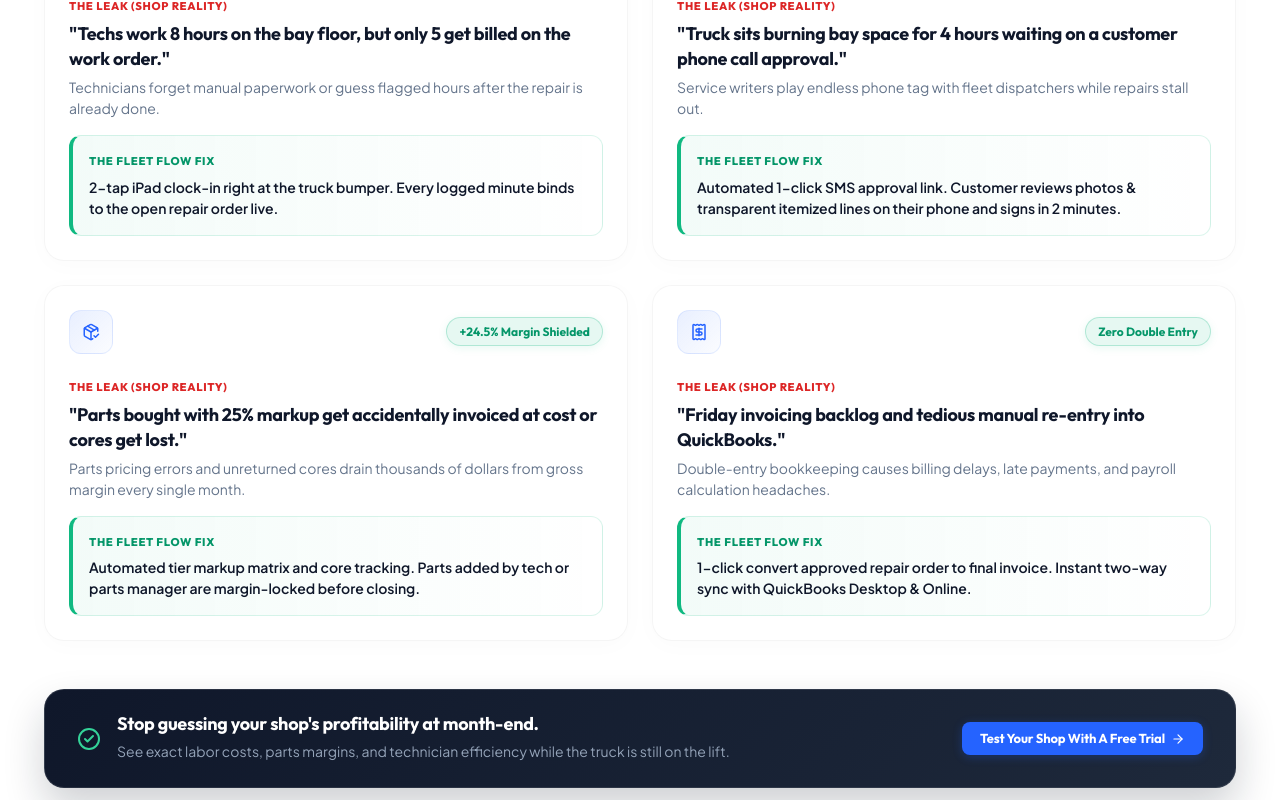
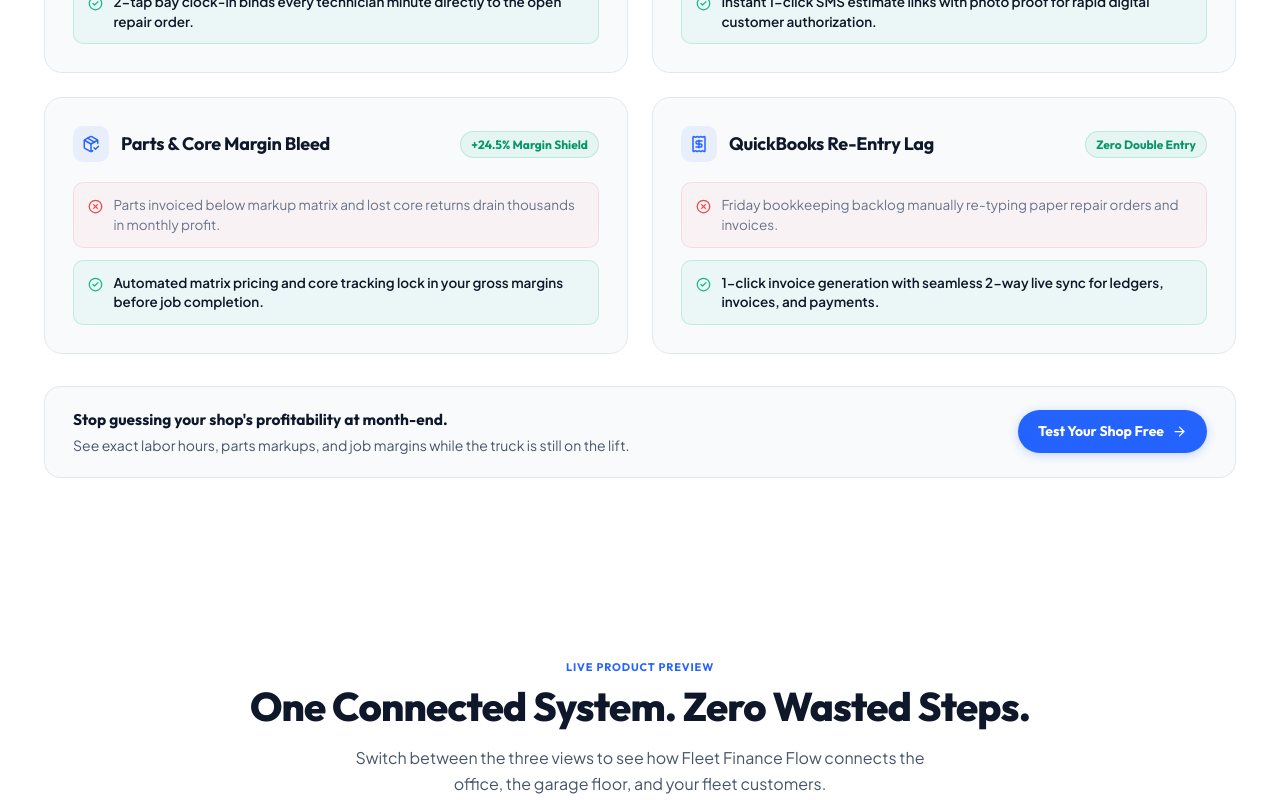
Before and after one commit to officialxairlive-hub/fleetfinanceflow, a Next.js app: page / in a window 1280 px wide. Shown: the part 1480-2280 px from the top of the page. Built offline with nearby package versions, Linux system fonts and the light colour scheme.

Commit message:
refactor: Streamline Profit Leaks section with clean contrast cards to reduce cognitive load

```diff
--- a/app/components/ProblemSolution.js
+++ b/app/components/ProblemSolution.js
@@ -1,39 +1,38 @@
 'use client';
 
 import { useRef } from 'react';
-import Image from 'next/image';
 import { motion, useInView } from 'framer-motion';
-import { Clock, Smartphone, PackageCheck, Receipt, ArrowRight, CheckCircle2 } from 'lucide-react';
+import { Clock, Smartphone, PackageCheck, Receipt, XCircle, CheckCircle2, ArrowRight } from 'lucide-react';
 import styles from './ProblemSolution.module.css';
 
 const profitLeaks = [
   {
     icon: Clock,
-    problemSlang: 'Techs work 8 hours on the bay floor, but only 5 get billed on the work order.',
-    plainTruth: 'Technicians forget manual paperwork or guess flagged hours after the repair is already done.',
-    solutionReal: '2-tap iPad clock-in right at the truck bumper. Every logged minute binds to the open repair order live.',
-    metricBadge: '96.2% Billed Labor Recovery'
+    title: 'Unbilled Bay Labor',
+    metric: '96.2% Billed Recovery',
+    leak: 'Techs work 8 hours on the floor, but only 5 make it onto the invoice due to lost paper logs.',
+    fix: '2-tap bay clock-in binds every technician minute directly to the open repair order.'
   },
   {
     icon: Smartphone,
-    problemSlang: 'Truck sits burning bay space for 4 hours waiting on a customer phone call approval.',
-    plainTruth: 'Service writers play endless phone tag with fleet dispatchers while repairs stall out.',
-    solutionReal: 'Automated 1-click SMS approval link. Customer reviews photos & transparent itemized lines on their phone and signs in 2 minutes.',
-    metricBadge: 'Under 3 Min Sign-Off'
+    title: 'Estimate Approval Stalls',
+    metric: '< 3 Min Sign-Off',
+    leak: 'Trucks sit burning valuable bay space for hours while writers play phone tag with dispatchers.',
+    fix: 'Instant 1-click SMS estimate links with photo proof for rapid digital customer authorization.'
   },
   {
     icon: PackageCheck,
-    problemSlang: 'Parts bought with 25% markup get accidentally invoiced at cost or cores get lost.',
-    plainTruth: 'Parts pricing errors and unreturned cores drain thousands of dollars from gross margin every single month.',
-    solutionReal: 'Automated tier markup matrix and core tracking. Parts added by tech or parts manager are margin-locked before closing.',
-    metricBadge: '+24.5% Margin Shielded'
+    title: 'Parts & Core Margin Bleed',
+    metric: '+24.5% Margin Shield',
+    leak: 'Parts invoiced below markup matrix and lost core returns drain thousands in monthly profit.',
+    fix: 'Automated matrix pricing and core tracking lock in your gross margins before job completion.'
   },
   {
     icon: Receipt,
-    problemSlang: 'Friday invoicing backlog and tedious manual re-entry into QuickBooks.',
-    plainTruth: 'Double-entry bookkeeping causes billing delays, late payments, and payroll calculation headaches.',
-    solutionReal: '1-click convert approved repair order to final invoice. Instant two-way sync with QuickBooks Desktop & Online.',
-    metricBadge: 'Zero Double Entry'
+    title: 'QuickBooks Re-Entry Lag',
+    metric: 'Zero Double Entry',
+    leak: 'Friday bookkeeping backlog manually re-typing paper repair orders and invoices.',
+    fix: '1-click invoice generation with seamless 2-way live sync for ledgers, invoices, and payments.'
   }
 ];
 
@@ -42,69 +41,77 @@ export default function ProblemSolution() {
   const isInView = useInView(sectionRef, { once: true, margin: '-60px' });
 
   return (
-    <section className={`section ${styles.problemSolution}`} ref={sectionRef} id="how-it-works">
+    <section className={`section ${styles.section}`} ref={sectionRef} id="how-it-works">
       <div className="container">
 
         <div className="section-header">
-          <span className="section-label">THE FOUR MAJOR SHOP PROFIT LEAKS</span>
+          <span className="section-label">PROFIT LEAK PROTECTION</span>
           <h2 className="section-title">
-            Where Heavy-Duty Repair Shops Bleed Money — And How We Plug The Leak.
+            Stop Margin Leakage Before The Job Closes.
           </h2>
           <p className="section-subtitle">
-            Most shops know what they invoiced at the end of the month. Few know what they actually kept. Here is how Fleet Finance Flow protects your hard-earned margin at every step of the job.
+            Four common shop bottlenecks that quietly drain gross profit — and how Fleet Finance Flow fixes them.
           </p>
         </div>
 
         <div className={styles.grid}>
-          {profitLeaks.map((leak, idx) => {
-            const Icon = leak.icon;
+          {profitLeaks.map((item, idx) => {
+            const Icon = item.icon;
             return (
               <motion.div
                 key={idx}
-                className={styles.leakCard}
-                initial={{ opacity: 0, y: 20 }}
+                className={styles.card}
+                initial={{ opacity: 0, y: 16 }}
                 animate={isInView ? { opacity: 1, y: 0 } : {}}
-                transition={{ duration: 0.45, delay: idx * 0.1 }}
+                transition={{ duration: 0.35, delay: idx * 0.08 }}
               >
-                <div className={styles.cardTop}>
-                  <div className={styles.iconCircle}>
-                    <Icon size={18} />
+                {/* Header: Icon + Title + Metric */}
+                <div className={styles.cardHeader}>
+                  <div className={styles.titleWrap}>
+                    <div className={styles.iconCircle}>
+                      <Icon size={18} />
+                    </div>
+                    <h3 className={styles.cardTitle}>{item.title}</h3>
                   </div>
-                  <span className={styles.metricBadge}>{leak.metricBadge}</span>
+                  <span className={styles.metricBadge}>{item.metric}</span>
                 </div>
 
-                <div className={styles.problemBox}>
-                  <span className={styles.boxTagRed}>THE LEAK (SHOP REALITY)</span>
-                  <h3 className={styles.problemTitle}>"{leak.problemSlang}"</h3>
-                  <p className={styles.plainExplanation}>{leak.plainTruth}</p>
-                </div>
+                {/* Leak (Problem) Row */}
+                <div className={styles.comparisonRow}>
+                  <div className={styles.rowItemLeak}>
+                    <div className={styles.statusIconRed}>
+                      <XCircle size={15} />
+                    </div>
+                    <p className={styles.leakText}>{item.leak}</p>
+                  </div>
 
-                <div className={styles.solutionBox}>
-                  <span className={styles.boxTagGreen}>THE FLEET FLOW FIX</span>
-                  <p className={styles.solutionText}>{leak.solutionReal}</p>
+                  {/* Fix (Solution) Row */}
+                  <div className={styles.rowItemFix}>
+                    <div className={styles.statusIconGreen}>
+                      <CheckCircle2 size={15} />
+                    </div>
+                    <p className={styles.fixText}>{item.fix}</p>
+                  </div>
                 </div>
               </motion.div>
             );
           })}
         </div>
 
-        {/* Visual Callout Bar */}
+        {/* Streamlined Callout Bar */}
         <motion.div
-          className={styles.bottomTakeaway}
-          initial={{ opacity: 0, y: 15 }}
+          className={styles.calloutBar}
+          initial={{ opacity: 0, y: 12 }}
           animate={isInView ? { opacity: 1, y: 0 } : {}}
-          transition={{ duration: 0.5, delay: 0.45 }}
+          transition={{ duration: 0.4, delay: 0.35 }}
         >
-          <div className={styles.takeawayLeft}>
-            <CheckCircle2 size={24} className={styles.takeawayIcon} />
-            <div>
-              <h4 className={styles.takeawayTitle}>Stop guessing your shop's profitability at month-end.</h4>
-              <p className={styles.takeawaySub}>See exact labor costs, parts margins, and technician efficiency while the truck is still on the lift.</p>
-            </div>
+          <div className={styles.calloutText}>
+            <strong>Stop guessing your shop's profitability at month-end.</strong>
+            <span>See exact labor hours, parts markups, and job margins while the truck is still on the lift.</span>
           </div>
-          <a href="/signup" className="btn btn-primary">
-            Test Your Shop With A Free Trial
-            <ArrowRight size={14} />
+          <a href="/signup" className={styles.calloutBtn}>
+            <span>Test Your Shop Free</span>
+            <ArrowRight size={15} />
           </a>
         </motion.div>
 
--- a/app/components/ProblemSolution.module.css
+++ b/app/components/ProblemSolution.module.css
@@ -1,212 +1,206 @@
-.problemSolution {
-  background-color: var(--color-bg-alt); /* slightly off-white */
+/* ProblemSolution.module.css */
+.section {
+  background-color: var(--color-bg);
   position: relative;
-  overflow: hidden;
-}
-
-/* Subtle background glow effect */
-.problemSolution::before {
-  content: '';
-  position: absolute;
-  top: -20%;
-  left: 50%;
-  transform: translateX(-50%);
-  width: 1000px;
-  height: 500px;
-  background: radial-gradient(circle, rgba(37, 99, 255, 0.05) 0%, transparent 70%);
-  z-index: 0;
-  pointer-events: none;
+  padding: 5rem 0;
 }
 
 .grid {
   display: grid;
   grid-template-columns: repeat(2, 1fr);
-  gap: var(--space-6);
-  margin-bottom: var(--space-12);
-  position: relative;
-  z-index: 1;
+  gap: 1.5rem;
+  margin-bottom: 2rem;
 }
 
-.leakCard {
-  background: rgba(255, 255, 255, 0.7);
-  backdrop-filter: blur(16px);
-  -webkit-backdrop-filter: blur(16px);
-  border: 1px solid rgba(0, 0, 0, 0.04);
-  border-radius: 20px;
-  padding: var(--space-6);
+.card {
+  background: var(--color-surface);
+  border: 1px solid var(--color-border);
+  border-radius: 18px;
+  padding: 1.75rem;
   display: flex;
   flex-direction: column;
-  gap: var(--space-4);
-  transition: all 0.4s cubic-bezier(0.16, 1, 0.3, 1);
-  box-shadow: 0 4px 24px rgba(0, 0, 0, 0.02);
+  gap: 1.25rem;
+  transition: all 0.25s cubic-bezier(0.16, 1, 0.3, 1);
 }
 
-.leakCard:hover {
-  background: rgba(255, 255, 255, 1);
-  border-color: rgba(37, 99, 255, 0.15);
-  box-shadow: 0 12px 32px rgba(37, 99, 255, 0.08);
-  transform: translateY(-4px);
+.card:hover {
+  background: #FFFFFF;
+  border-color: var(--color-border-strong);
+  box-shadow: 0 8px 24px rgba(0, 0, 0, 0.05);
+  transform: translateY(-2px);
 }
 
-.cardTop {
+.cardHeader {
   display: flex;
   justify-content: space-between;
   align-items: center;
-  margin-bottom: var(--space-2);
+  gap: 0.75rem;
+  flex-wrap: wrap;
+}
+
+.titleWrap {
+  display: flex;
+  align-items: center;
+  gap: 0.75rem;
 }
 
 .iconCircle {
-  width: 44px;
-  height: 44px;
-  border-radius: 12px;
-  background: linear-gradient(135deg, rgba(37, 99, 255, 0.1) 0%, rgba(37, 99, 255, 0.02) 100%);
+  width: 36px;
+  height: 36px;
+  border-radius: 10px;
+  background: rgba(37, 99, 255, 0.08);
   color: var(--color-primary);
   display: flex;
   align-items: center;
   justify-content: center;
-  border: 1px solid rgba(37, 99, 255, 0.1);
+  flex-shrink: 0;
+}
+
+.cardTitle {
+  font-family: var(--font-heading);
+  font-size: 1.125rem;
+  font-weight: 700;
+  color: var(--color-text);
+  letter-spacing: -0.015em;
+  margin: 0;
 }
 
 .metricBadge {
   font-family: var(--font-heading);
-  font-size: 0.75rem; /* 12px */
+  font-size: 0.75rem;
   font-weight: 700;
   color: #059669;
-  background: rgba(16, 185, 129, 0.10);
-  border: 1px solid rgba(16, 185, 129, 0.25);
-  padding: 4px 12px;
+  background: rgba(16, 185, 129, 0.08);
+  border: 1px solid rgba(16, 185, 129, 0.2);
+  padding: 3px 10px;
   border-radius: 9999px;
-  box-shadow: 0 2px 8px rgba(16, 185, 129, 0.1);
 }
 
-.problemBox {
+.comparisonRow {
   display: flex;
   flex-direction: column;
-  gap: 6px;
+  gap: 0.75rem;
 }
 
-.boxTagRed {
-  font-family: var(--font-heading);
-  font-size: 0.7rem;
-  font-weight: 800;
-  letter-spacing: 0.06em;
-  color: #DC2626;
-  text-transform: uppercase;
+.rowItemLeak {
+  display: flex;
+  align-items: flex-start;
+  gap: 0.65rem;
+  background: rgba(239, 68, 68, 0.04);
+  border: 1px solid rgba(239, 68, 68, 0.12);
+  border-radius: 10px;
+  padding: 0.75rem 0.875rem;
 }
 
-.problemTitle {
-  font-family: var(--font-heading);
-  font-size: 1.125rem;
-  font-weight: 700;
-  letter-spacing: -0.015em;
-  color: #0F172A;
-  line-height: 1.4;
+.statusIconRed {
+  color: #EF4444;
+  margin-top: 2px;
+  flex-shrink: 0;
+}
+
+.leakText {
+  font-family: var(--font-body);
+  font-size: 0.84375rem;
+  color: #64748B;
+  line-height: 1.45;
   margin: 0;
 }
 
-.plainExplanation {
+.rowItemFix {
+  display: flex;
+  align-items: flex-start;
+  gap: 0.65rem;
+  background: rgba(16, 185, 129, 0.05);
+  border: 1px solid rgba(16, 185, 129, 0.18);
+  border-radius: 10px;
+  padding: 0.75rem 0.875rem;
+}
+
+.statusIconGreen {
+  color: #10B981;
+  margin-top: 2px;
+  flex-shrink: 0;
+}
+
+.fixText {
   font-family: var(--font-body);
-  font-size: 0.875rem;
-  color: #64748B;
-  line-height: 1.5;
+  font-size: 0.84375rem;
+  color: #0F172A;
+  font-weight: 600;
+  line-height: 1.45;
   margin: 0;
 }
 
-.solutionBox {
-  background: linear-gradient(to right, rgba(16, 185, 129, 0.05), transparent);
-  border: 1px solid rgba(16, 185, 129, 0.15);
-  border-left: 4px solid #10B981;
-  border-radius: 12px;
-  padding: var(--space-4);
-  display: flex;
-  flex-direction: column;
-  gap: 6px;
-  margin-top: auto;
-  transition: all 0.3s ease;
-}
-
-.leakCard:hover .solutionBox {
-  border-color: rgba(16, 185, 129, 0.3);
-  background: linear-gradient(to right, rgba(16, 185, 129, 0.08), rgba(16, 185, 129, 0.02));
-}
-
-.boxTagGreen {
-  font-family: var(--font-heading);
-  font-size: 0.7rem;
-  font-weight: 800;
-  letter-spacing: 0.06em;
-  color: #059669;
-  text-transform: uppercase;
-}
-
-.solutionText {
-  font-family: var(--font-body);
-  font-size: 0.875rem;
-  color: #0F172A;
-  font-weight: 600;
-  line-height: 1.5;
-  margin: 0;
-}
-
-/* Bottom Takeaway Bar */
-.bottomTakeaway {
-  position: relative;
-  z-index: 1;
-  background: linear-gradient(135deg, #0F172A 0%, #1E293B 100%);
-  border: 1px solid rgba(255, 255, 255, 0.1);
-  border-radius: 20px;
-  padding: var(--space-6) var(--space-8);
+/* Callout Bar */
+.calloutBar {
+  background: var(--color-surface);
+  border: 1px solid var(--color-border);
+  border-radius: 16px;
+  padding: 1.25rem 1.75rem;
   display: flex;
   justify-content: space-between;
   align-items: center;
-  gap: var(--space-6);
+  gap: 1.5rem;
   flex-wrap: wrap;
-  box-shadow: 0 20px 40px rgba(15, 23, 42, 0.2);
 }
 
-.takeawayLeft {
+.calloutText {
   display: flex;
-  align-items: center;
-  gap: var(--space-4);
-  flex: 1;
-  min-width: 280px;
+  flex-direction: column;
+  gap: 2px;
+  font-family: var(--font-body);
+  font-size: 0.875rem;
+  color: var(--color-text-secondary);
 }
 
-.takeawayIcon {
-  color: #34D399;
+.calloutText strong {
+  font-family: var(--font-heading);
+  font-size: 0.96875rem;
+  color: var(--color-text);
+  font-weight: 700;
+}
+
+.calloutBtn {
+  display: inline-flex;
+  align-items: center;
+  gap: 0.5rem;
+  background: var(--color-primary);
+  color: #FFFFFF;
+  font-family: var(--font-heading);
+  font-size: 0.875rem;
+  font-weight: 700;
+  padding: 0.625rem 1.25rem;
+  border-radius: 9999px;
+  text-decoration: none;
+  transition: all 0.2s cubic-bezier(0.16, 1, 0.3, 1);
+  box-shadow: 0 2px 10px rgba(37, 99, 255, 0.25);
   flex-shrink: 0;
 }
 
-.takeawayTitle {
-  font-family: var(--font-heading);
-  font-size: 1.125rem;
-  font-weight: 700;
-  letter-spacing: -0.015em;
-  color: #FFFFFF;
-  margin: 0 0 6px;
-}
-
-.takeawaySub {
-  font-family: var(--font-body);
-  font-size: 0.875rem;
-  color: #94A3B8;
-  margin: 0;
+.calloutBtn:hover {
+  background: #1D4ED8;
+  transform: translateY(-1px);
+  box-shadow: 0 4px 14px rgba(37, 99, 255, 0.35);
 }
 
 @media (max-width: 900px) {
   .grid {
     grid-template-columns: 1fr;
-    gap: var(--space-4);
+    gap: 1rem;
   }
 
-  .bottomTakeaway {
-    flex-direction: column;
-    text-align: center;
-    padding: var(--space-6);
+  .card {
+    padding: 1.25rem;
   }
 
-  .takeawayLeft {
+  .calloutBar {
     flex-direction: column;
-    text-align: center;
+    align-items: flex-start;
+    gap: 1rem;
+  }
+
+  .calloutBtn {
+    width: 100%;
+    justify-content: center;
   }
 }
```
